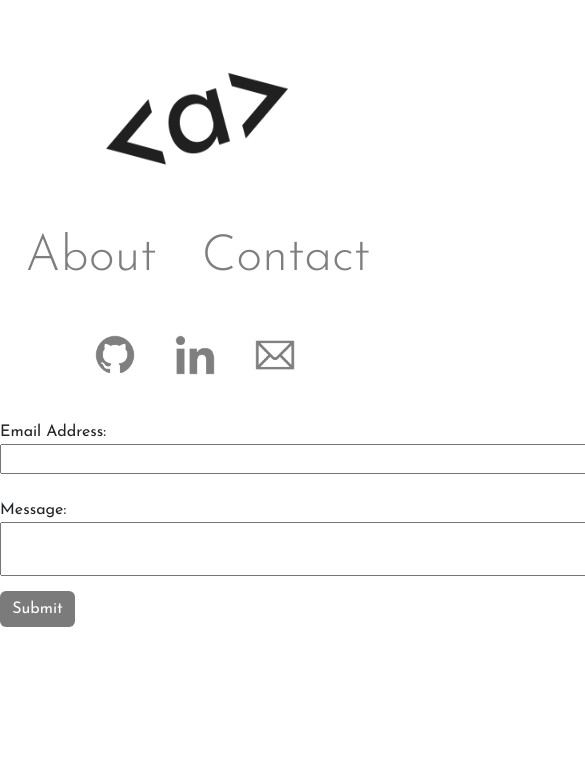
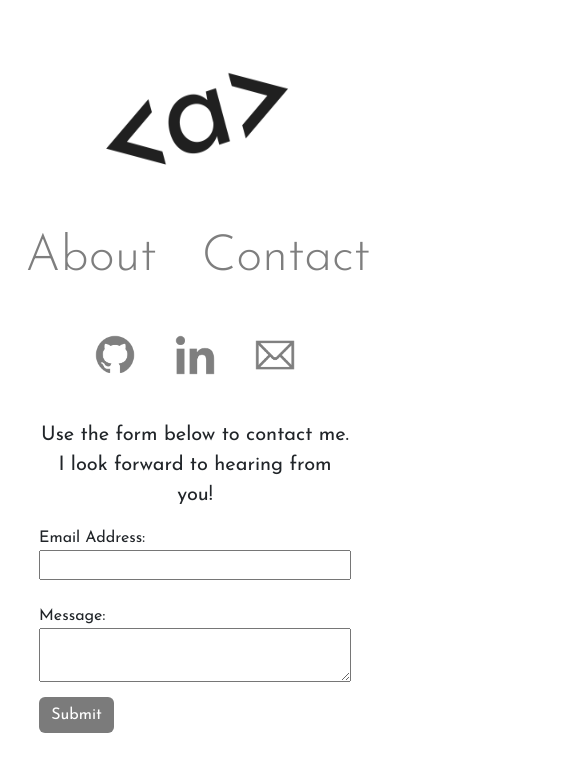
Before and after one commit to adamalcantara/alcantara_development, a React (Create React App) app: page /contact in a window 390 px wide. Shown: the top 772 px of the page, 585 px wide, since content can reach past the window. Built offline with nearby package versions, Linux system fonts and the light colour scheme.

Commit message:
Styled form, added media queries

```diff
--- a/src/components/Contact/style.css
+++ b/src/components/Contact/style.css
@@ -1,7 +1,7 @@
 #form {
     display: flex;
     flex-direction: column;
-    width: 600px;
+    width: 60%;
 }
 
 #submitBtn {
@@ -17,3 +17,13 @@
 #submitBtn:hover {
     background-color: rgb(160, 160, 160);
 }
+
+@media (max-width: 1300px) {
+   #form {
+       width: 100%;
+   }
+  }
+
+/* @media (max-width: 980px) {
+    #form
+  } */
--- /dev/null
+++ b/src/pages/Contact/contactstyle.css
@@ -0,0 +1,23 @@
+.contact {
+  margin-left: 100px;
+}
+
+@media (max-width: 1300px) {
+    .contact {
+        width: 60%;
+        margin-left: 50px;
+      }
+  }
+
+@media (max-width: 980px) {
+    .contact {
+      width: 80%;
+    }
+  }
+
+  @media (max-width: 768px) {
+    .contact {
+      margin-left: auto;
+      margin-right: auto;
+    }
+  }
--- a/src/pages/Contact/index.js
+++ b/src/pages/Contact/index.js
@@ -1,6 +1,6 @@
 import React from "react";
 import { Link } from "react-router-dom";
-import "./style.css";
+import "./contactstyle.css";
 import ContactForm from "../../components/Contact"
 
 function Contact() {
@@ -9,7 +9,10 @@ function Contact() {
         // <p>Feel free to contact me with any questions you have about any projects you want to build.</p>
         // <a href="mailto: alcantaradevelopment@gmail.com">Click here to email me.</a>
         // </div>
+        <div className="contact">
+        <p>Use the form below to contact me. I look forward to hearing from you!</p>
         <ContactForm />
+        </div>
     )
 }
 
--- a/src/pages/Contact/style.css
+++ /dev/null
@@ -1,13 +0,0 @@
-@media (max-width: 1300px) {
-    .contact {
-        width: 60%;
-        margin-left: 50px;
-      }
-  }
-
-@media (max-width: 980px) {
-    .contact {
-      width: 60%;
-      margin-left: 100px;
-    }
-  }
```
